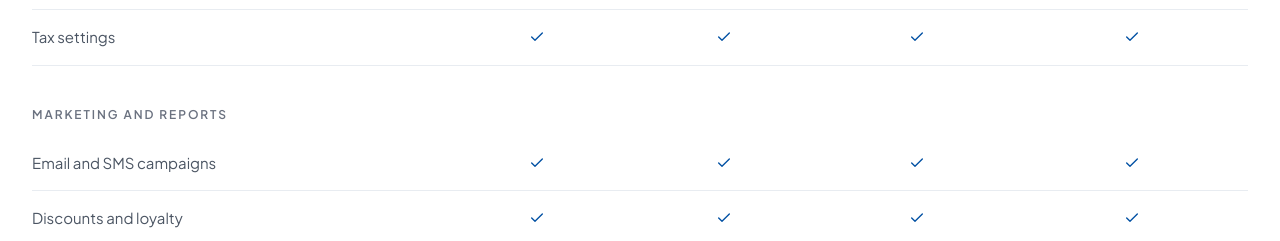
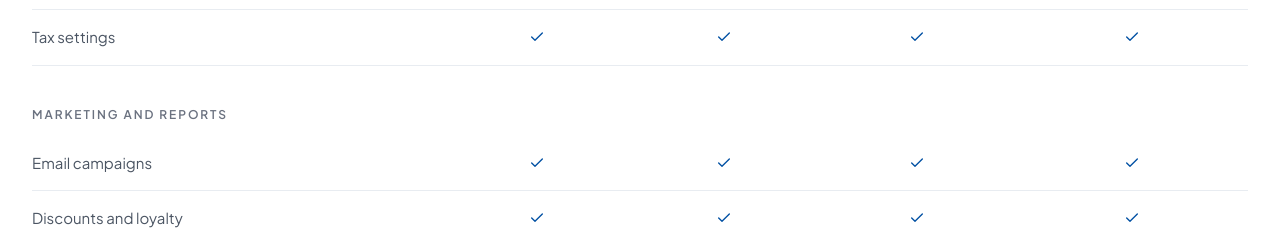
Before and after one commit to Tyler-Duncan-Sotubo/centa-shop-marketing, a Next.js app: page /page-pricing in a window 1280 px wide. Shown: the part 2890-3131 px from the top of the page. Built offline with nearby package versions, Linux system fonts and the light colour scheme.

Commit message:
Describe campaigns and bundles as they work
Campaigns are email only, with no scheduling in the builder, and bundles
are priced per component at a discount rather than at a price of their own.

```diff
--- a/src/features/feature-pages/content/run.tsx
+++ b/src/features/feature-pages/content/run.tsx
@@ -74,7 +74,7 @@ export const inventory: FeatureContent = {
     },
   ],
   capabilities: [
-    { icon: Package, title: "Bundles", body: "Sell a set as one listing with its own price, while each item's stock still tracks." },
+    { icon: Package, title: "Bundles", body: "Sell items together at a discount, with customers picking each item's size or colour." },
     { icon: Layers, title: "Collections", body: "Group products for your menus, homepage and the POS." },
     { icon: Upload, title: "Spreadsheet import", body: "Import products, variants and prices from a CSV or Excel file using our template." },
     { icon: Video, title: "Photos and video", body: "A photo gallery and one short video for every product." },
@@ -92,11 +92,11 @@ export const marketing: FeatureContent = {
   meta: {
     title: "Customers and marketing",
     description:
-      "Customer records, discount codes, loyalty points, email and SMS campaigns and abandoned cart reminders, in the same place as your orders.",
+      "Customer records, discount codes, loyalty points, email campaigns and abandoned cart reminders, in the same place as your orders.",
   },
   hero: {
     title: "Bring customers back, without a plugin.",
-    sub: "Customer records, discount codes, loyalty points and email or SMS campaigns, all in the same place as your orders.",
+    sub: "Customer records, discount codes, loyalty points and email campaigns, all in the same place as your orders.",
     visual: <CampaignCard className="mx-auto max-w-[460px]" />,
   },
   spotlights: [
@@ -116,8 +116,8 @@ export const marketing: FeatureContent = {
     {
       label: "Campaigns",
       title: "Write once, send to everyone.",
-      body: "Send a new arrival, a sale or a holiday notice by email or SMS. Schedule it or send it now, and see who opened it. Campaigns use credits from your plan, and you can top up any time.",
-      points: ["Email and SMS", "Schedule or send now", "Open tracking", "Monthly credits"],
+      body: "Email a new arrival, a sale or a holiday notice, built from your own images. Send yourself a test first, then see how many opened it. Campaigns use credits from your plan, and you can top up any time.",
+      points: ["Image-led emails", "Test before you send", "Open tracking", "Monthly credits"],
       visual: <CampaignCard className="mx-auto max-w-[460px]" />,
     },
     {
@@ -131,7 +131,7 @@ export const marketing: FeatureContent = {
     { icon: Users, title: "Customer groups", body: "Group customers for wholesale, VIPs or anything you like." },
     { icon: BadgePercent, title: "Discount codes", body: "Percentage, fixed amount or free shipping, with usage limits and end dates." },
     { icon: Gift, title: "Loyalty points", body: "Points on spend, redeemed for money off a later order." },
-    { icon: Mail, title: "Email and SMS", body: "Campaigns to your whole list, sent now or scheduled." },
+    { icon: Mail, title: "Email campaigns", body: "Emails to your customers and subscribers, built from your own images." },
     { icon: ShoppingCart, title: "Cart reminders", body: "Automatic emails for carts left behind." },
     { icon: Star, title: "Product reviews", body: "Let buyers review what they bought." },
     { icon: Newspaper, title: "Blog", body: "Posts on your own storefront, good for search." },
--- a/src/features/pricing/plans.ts
+++ b/src/features/pricing/plans.ts
@@ -130,7 +130,7 @@ export const comparison: {
   {
     group: "Marketing and reports",
     rows: [
-      { label: "Email and SMS campaigns", values: [true, true, true, true] },
+      { label: "Email campaigns", values: [true, true, true, true] },
       { label: "Discounts and loyalty", values: [true, true, true, true] },
       { label: "Abandoned cart recovery", values: [true, true, true, true] },
       { label: "Blog and product reviews", values: [true, true, true, true] },
@@ -160,7 +160,7 @@ export const pricingFaqs = [
   },
   {
     q: "What are credits for?",
-    a: "Credits pay for email and SMS campaigns. Each plan comes with a monthly allowance, and you can top up whenever you need more.",
+    a: "Credits pay for email campaigns and abandoned cart reminders, one credit per email. Each plan comes with a monthly allowance, and you can top up whenever you need more.",
   },
   {
     q: "Do you charge transaction fees on top of the plan price?",
--- a/src/shared/ui/product/operations-mockups.tsx
+++ b/src/shared/ui/product/operations-mockups.tsx
@@ -207,11 +207,11 @@ export function DiscountLoyalty({ className }: { className?: string }) {
 export function CampaignCard({ className }: { className?: string }) {
   return (
     <Panel title="Campaigns" meta="612 credits left" className={className}>
-      <Tabs items={["Sent", "Scheduled", "Drafts"]} />
+      <Tabs items={["All", "Sent", "Drafts"]} />
       {[
         { name: "New arrivals for Easter", ch: "Email", sent: "1,284", opened: "34%", tone: "green" as const, status: "Sent 2 Apr" },
-        { name: "We're open on Sallah day", ch: "SMS", sent: "860", opened: "—", tone: "green" as const, status: "Sent 30 Mar" },
-        { name: "Weekend flash sale", ch: "Email", sent: "1,302", opened: "—", tone: "blue" as const, status: "Fri, 09:00" },
+        { name: "We're open on Sallah day", ch: "Email", sent: "860", opened: "41%", tone: "green" as const, status: "Sent 30 Mar" },
+        { name: "Weekend flash sale", ch: "Email", sent: "1,302", opened: "—", tone: "grey" as const, status: "Draft" },
       ].map((c) => (
         <Row key={c.name}>
           <span className="flex size-7 shrink-0 items-center justify-center rounded-md border border-[#ebeef1]">
```
